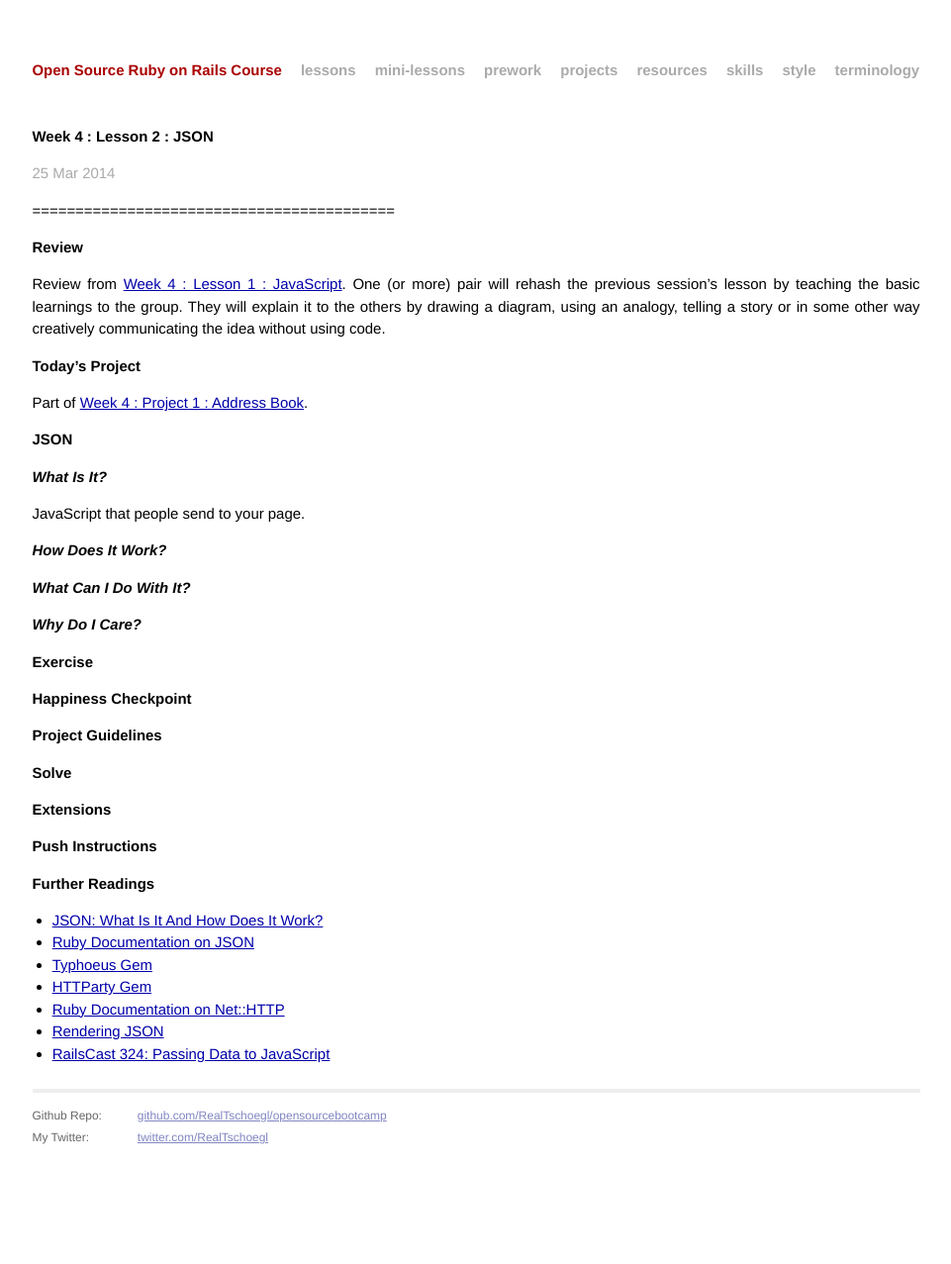
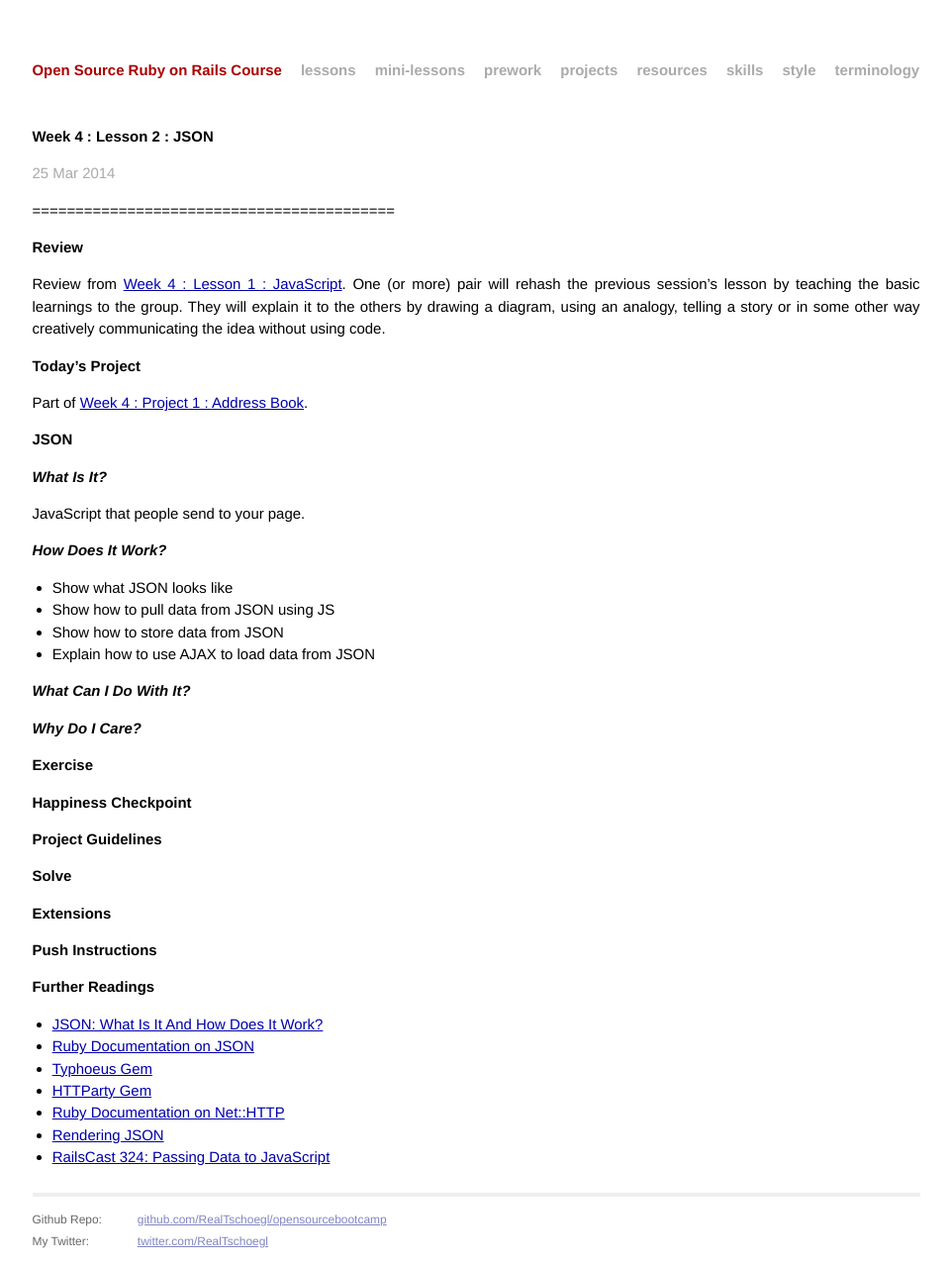
Before and after one commit to RealTschoegl/opensourcebootcamp, a Jekyll site: the page built from _posts/2014-03-25-lesson-json.markdown, in a window 1280 px wide. Shown: the whole page at 99% size, without its empty margins (159-1120 px from the left). Built offline with Jekyll 4.4.1, drawn with Linux system fonts in a browser that asks for light colours; Markdown is read by kramdown in place of the engine named in the settings; before the commit the page ends 1173 px from its top, so only the background shows below that.

Commit message:
Updated 2014-03-25-lesson-json.markdown

```diff
--- a/_posts/2014-03-25-lesson-json.markdown
+++ b/_posts/2014-03-25-lesson-json.markdown
@@ -19,6 +20,11 @@ Part of [Week 4 : Project 1 : Address Book]({{ site.baseurl}}{% post_url 2014-03
 JavaScript that people send to your page.
 
 ### _How Does It Work?_
+
+* Show what JSON looks like
+* Show how to pull data from JSON using JS
+* Show how to store data from JSON
+* Explain how to use AJAX to load data from JSON
 
 ### _What Can I Do With It?_
 
```
Also changed, not shown: other parts of _posts/2014-03-25-lesson-json.markdown (+1 -0 lines).
